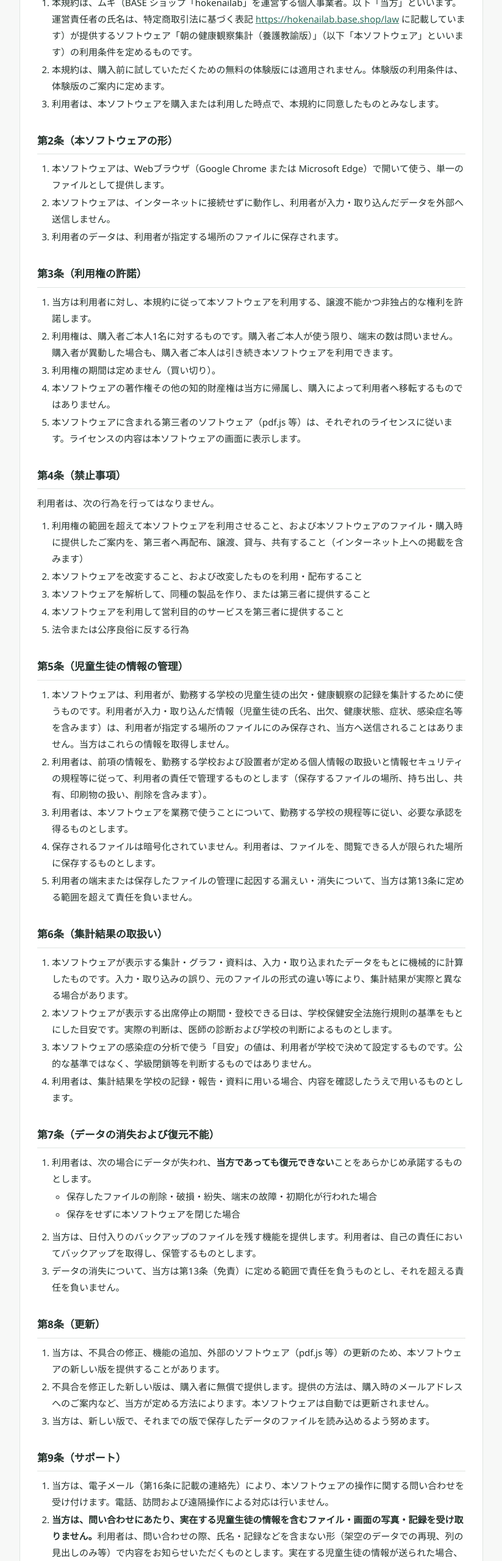
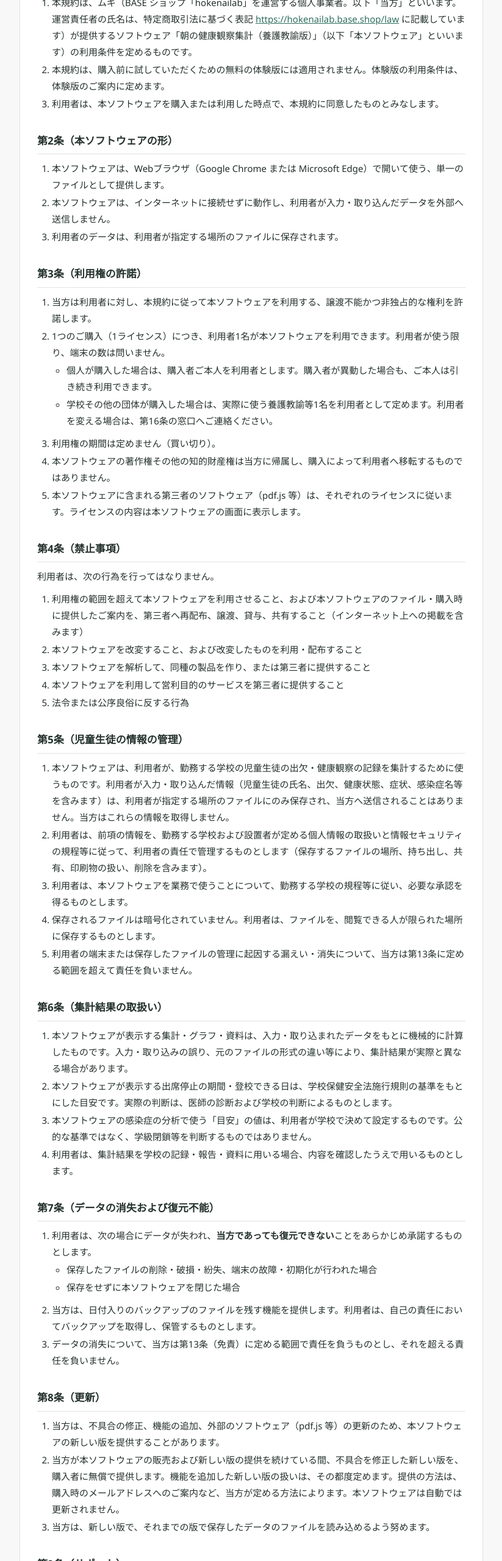
Before and after one commit to jokerxsa1-ux/yogolabo-info, a plain HTML site: page public/kenko-terms.html in a window 1280 px wide. Shown: the part 240-2800 px from the top of the page at 61% size, without its empty margins (228-1051 px from the left). Drawn offline with Linux system fonts and the light colour scheme.

Commit message:
朝の健康観察集計: レビューを受けて規約・ポリシー・体験版の案内を直す
利用者の定め（団体購入の場合）、無償更新の範囲、誤って届いた情報の扱い、
購入情報とご意見の保管期間、体験版の通信の書き方を直した。

Co-Authored-By: Claude Opus 5.5 <noreply@anthropic.com>

```diff
--- a/public/kenko-terms.html
+++ b/public/kenko-terms.html
@@ -46,7 +46,7 @@
 <h2>第2条（本ソフトウェアの形）</h2>
 <ol><li>本ソフトウェアは、Webブラウザ（Google Chrome または Microsoft Edge）で開いて使う、単一のファイルとして提供します。</li><li>本ソフトウェアは、インターネットに接続せずに動作し、利用者が入力・取り込んだデータを外部へ送信しません。</li><li>利用者のデータは、利用者が指定する場所のファイルに保存されます。</li></ol>
 <h2>第3条（利用権の許諾）</h2>
-<ol><li>当方は利用者に対し、本規約に従って本ソフトウェアを利用する、譲渡不能かつ非独占的な権利を許諾します。</li><li>利用権は、購入者ご本人1名に対するものです。購入者ご本人が使う限り、端末の数は問いません。購入者が異動した場合も、購入者ご本人は引き続き本ソフトウェアを利用できます。</li><li>利用権の期間は定めません（買い切り）。</li><li>本ソフトウェアの著作権その他の知的財産権は当方に帰属し、購入によって利用者へ移転するものではありません。</li><li>本ソフトウェアに含まれる第三者のソフトウェア（pdf.js 等）は、それぞれのライセンスに従います。ライセンスの内容は本ソフトウェアの画面に表示します。</li></ol>
+<ol><li>当方は利用者に対し、本規約に従って本ソフトウェアを利用する、譲渡不能かつ非独占的な権利を許諾します。</li><li>1つのご購入（1ライセンス）につき、利用者1名が本ソフトウェアを利用できます。利用者が使う限り、端末の数は問いません。<ul><li>個人が購入した場合は、購入者ご本人を利用者とします。購入者が異動した場合も、ご本人は引き続き利用できます。</li><li>学校その他の団体が購入した場合は、実際に使う養護教諭等1名を利用者として定めます。利用者を変える場合は、第16条の窓口へご連絡ください。</li></ul></li><li>利用権の期間は定めません（買い切り）。</li><li>本ソフトウェアの著作権その他の知的財産権は当方に帰属し、購入によって利用者へ移転するものではありません。</li><li>本ソフトウェアに含まれる第三者のソフトウェア（pdf.js 等）は、それぞれのライセンスに従います。ライセンスの内容は本ソフトウェアの画面に表示します。</li></ol>
 <h2>第4条（禁止事項）</h2>
 <p>利用者は、次の行為を行ってはなりません。</p>
 <ol><li>利用権の範囲を超えて本ソフトウェアを利用させること、および本ソフトウェアのファイル・購入時に提供したご案内を、第三者へ再配布、譲渡、貸与、共有すること（インターネット上への掲載を含みます）</li><li>本ソフトウェアを改変すること、および改変したものを利用・配布すること</li><li>本ソフトウェアを解析して、同種の製品を作り、または第三者に提供すること</li><li>本ソフトウェアを利用して営利目的のサービスを第三者に提供すること</li><li>法令または公序良俗に反する行為</li></ol>
@@ -57,9 +57,9 @@
 <h2>第7条（データの消失および復元不能）</h2>
 <ol><li>利用者は、次の場合にデータが失われ、<strong>当方であっても復元できない</strong>ことをあらかじめ承諾するものとします。<ul><li>保存したファイルの削除・破損・紛失、端末の故障・初期化が行われた場合</li><li>保存をせずに本ソフトウェアを閉じた場合</li></ul></li><li>当方は、日付入りのバックアップのファイルを残す機能を提供します。利用者は、自己の責任においてバックアップを取得し、保管するものとします。</li><li>データの消失について、当方は第13条（免責）に定める範囲で責任を負うものとし、それを超える責任を負いません。</li></ol>
 <h2>第8条（更新）</h2>
-<ol><li>当方は、不具合の修正、機能の追加、外部のソフトウェア（pdf.js 等）の更新のため、本ソフトウェアの新しい版を提供することがあります。</li><li>不具合を修正した新しい版は、購入者に無償で提供します。提供の方法は、購入時のメールアドレスへのご案内など、当方が定める方法によります。本ソフトウェアは自動では更新されません。</li><li>当方は、新しい版で、それまでの版で保存したデータのファイルを読み込めるよう努めます。</li></ol>
+<ol><li>当方は、不具合の修正、機能の追加、外部のソフトウェア（pdf.js 等）の更新のため、本ソフトウェアの新しい版を提供することがあります。</li><li>当方が本ソフトウェアの販売および新しい版の提供を続けている間、不具合を修正した新しい版を、購入者に無償で提供します。機能を追加した新しい版の扱いは、その都度定めます。提供の方法は、購入時のメールアドレスへのご案内など、当方が定める方法によります。本ソフトウェアは自動では更新されません。</li><li>当方は、新しい版で、それまでの版で保存したデータのファイルを読み込めるよう努めます。</li></ol>
 <h2>第9条（サポート）</h2>
-<ol><li>当方は、電子メール（第16条に記載の連絡先）により、本ソフトウェアの操作に関する問い合わせを受け付けます。電話、訪問および遠隔操作による対応は行いません。</li><li><strong>当方は、問い合わせにあたり、実在する児童生徒の情報を含むファイル・画面の写真・記録を受け取りません。</strong>利用者は、問い合わせの際、氏名・記録などを含まない形（架空のデータでの再現、列の見出しのみ等）で内容をお知らせいただくものとします。実在する児童生徒の情報が送られた場合、当方は内容を確認せずに削除し、その旨をお知らせします。</li><li>次の事項はサポートの範囲外とします。<ul><li>利用者の端末、ネットワーク、ブラウザ自体の不具合</li><li>学校または自治体のセキュリティ設定に起因して利用できない場合</li><li>失われたデータの復元</li><li>他のシステムから出力されたファイルで、本ソフトウェアが対応していない形式のもの</li><li>本ソフトウェアの改変を伴う個別対応</li></ul></li></ol>
+<ol><li>当方は、電子メール（第16条に記載の連絡先）により、本ソフトウェアの操作に関する問い合わせを受け付けます。電話、訪問および遠隔操作による対応は行いません。</li><li><strong>当方は、問い合わせにあたり、実在する児童生徒の情報を含むファイル・画面の写真・記録を受け取りません。</strong>利用者は、問い合わせの際、氏名・記録などを含まない形（架空のデータでの再現、列の見出しのみ等）で内容をお知らせいただくものとします。実在する児童生徒の情報が送られた場合、当方は、児童生徒の情報が含まれていると分かった時点で、それ以上閲覧・利用せず、受信したメール・添付ファイルをごみ箱からも削除し、その旨をお知らせします。</li><li>次の事項はサポートの範囲外とします。<ul><li>利用者の端末、ネットワーク、ブラウザ自体の不具合</li><li>学校または自治体のセキュリティ設定に起因して利用できない場合</li><li>失われたデータの復元</li><li>他のシステムから出力されたファイルで、本ソフトウェアが対応していない形式のもの</li><li>本ソフトウェアの改変を伴う個別対応</li></ul></li></ol>
 <h2>第10条（利用の終了）</h2>
 <ol><li>利用者は、いつでも本ソフトウェアの利用を終了できます。</li><li>利用を終了する場合、利用者は、保存したファイル（バックアップを含みます）を、勤務する学校の規程等に従って処分するものとします。</li><li>利用の途中で終了された場合であっても、当方は利用料金を返還しません。</li></ol>
 <h2>第11条（反社会的勢力の排除）</h2>
```
Also changed, not shown: public/kenko-demo.html (+2 -2 lines), public/kenko-privacy.html (+2 -2 lines).
